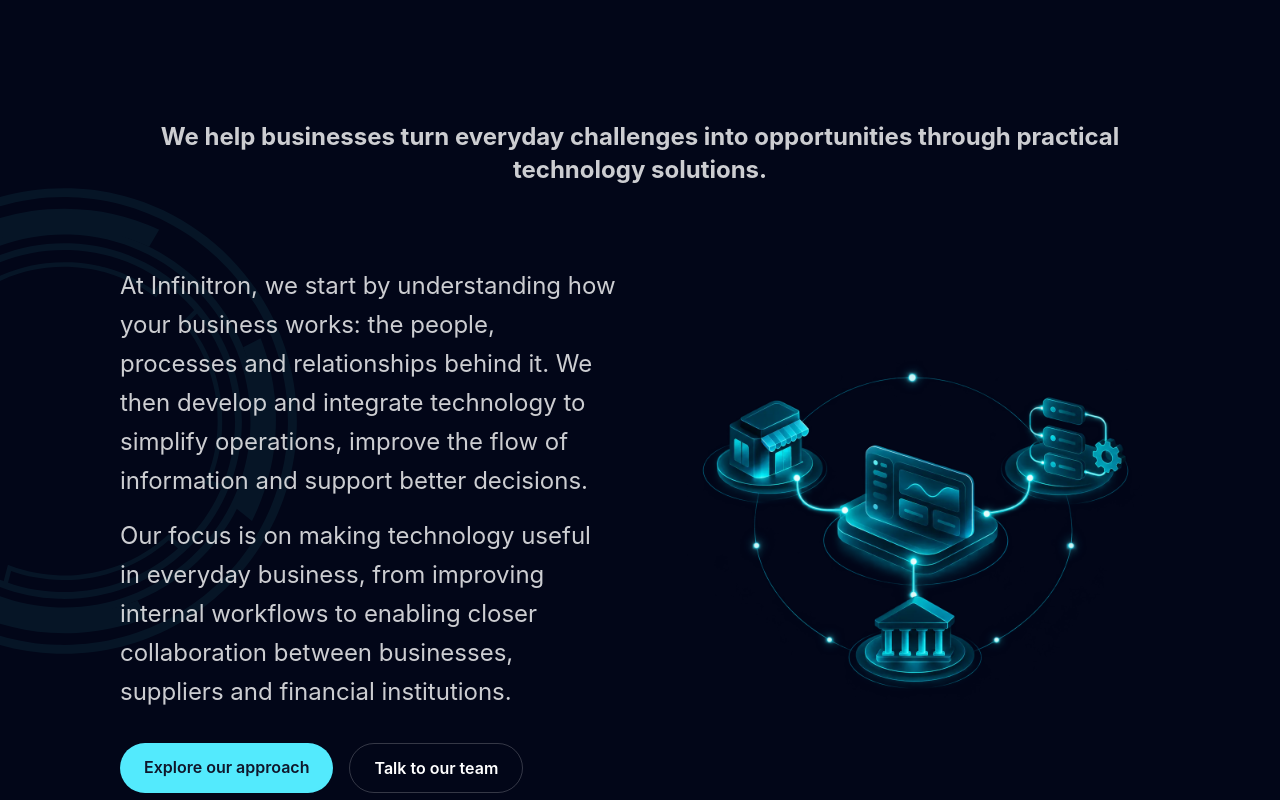
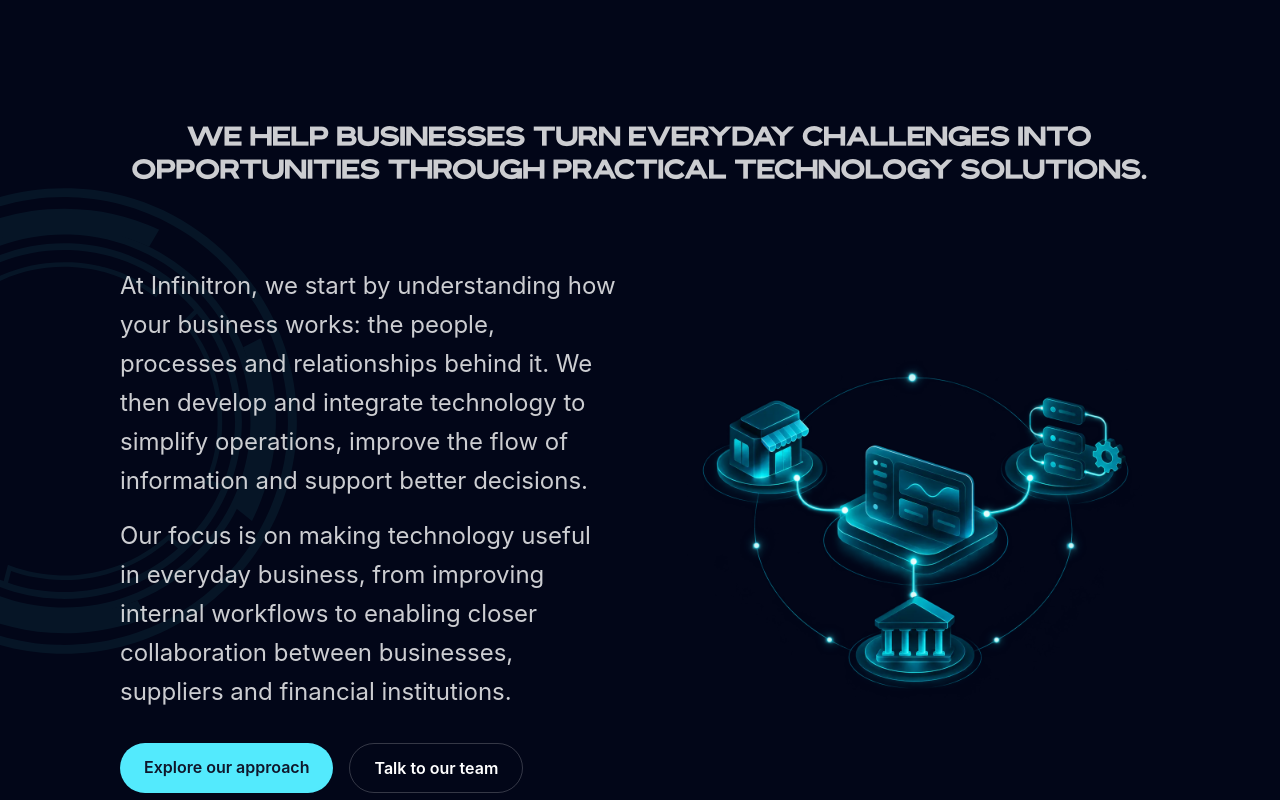
Before and after one commit to infinitron-albania/infinitron-landing, a React (Vite) app: page / in a window 1280 px wide. Shown: the part 820-1620 px from the top of the page. Built offline with nearby package versions, Linux system fonts and the light colour scheme.

Commit message:
feat: prepared files for deployment

```diff
--- a/index.html
+++ b/index.html
@@ -2,7 +2,7 @@
 <html lang="sq">
   <head>
     <meta charset="UTF-8" />
-    <link rel="icon" type="image/svg+xml" href="./favicon.svg" />
+    <link rel="icon" type="image/svg+xml" href="/favicon.svg" />
     <meta name="viewport" content="width=device-width, initial-scale=1.0" />
     <title>INFINITRON</title>
   </head>
--- a/src/index.css
+++ b/src/index.css
@@ -1 +1,13 @@
 @import "tailwindcss";
+
+@font-face {
+    font-family: 'Bristone';
+    src: url('./assets/fonts/bristone_red.woff2') format('woff2');
+    font-weight: 400;
+    font-style: normal;
+    font-display: swap;
+}
+
+@theme {
+    --font-bristone: Bristone, sans-serif;
+}
--- a/vite.config.ts
+++ b/vite.config.ts
@@ -4,7 +4,7 @@
 
 // https://vite.dev/config/
 export default defineConfig({
-  base: '/infinitron-landing/',
+  base: '/',
   plugins: [
       react(),
       tailwindcss()
```
Also changed, not shown: 1 other file (tests, documents, lock files or other folders).
